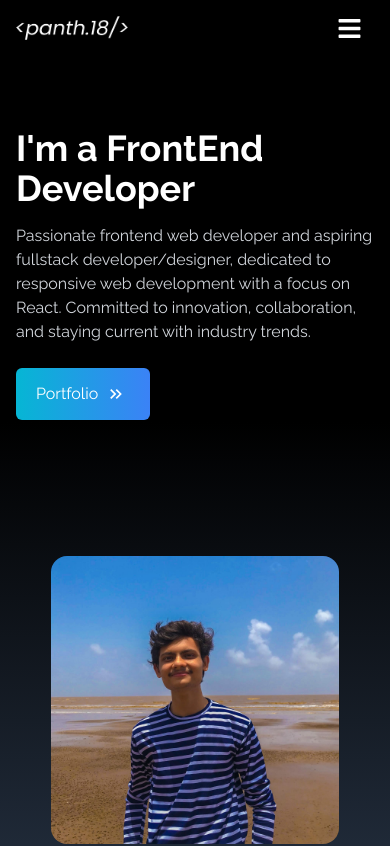
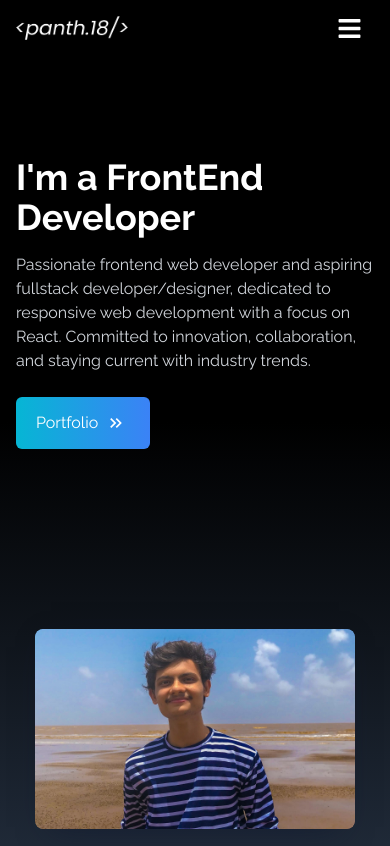
Before and after one commit to Panth1823/Panth_Portfolio, a React (Create React App) app: page / in a window 390 px wide. Shown: the top 846 px of the page. Built offline with nearby package versions, Linux system fonts and the light colour scheme.

Commit message:
3d image profile card added

```diff
--- /dev/null
+++ b/src/App.css
@@ -0,0 +1,99 @@
+body {
+  background: black;
+}
+
+.cover {
+  display: inline-block;
+  height: 500px;
+  width: 320px;
+  margin: 15px;
+  border-radius: 8px;
+}
+
+@media screen and (max-width: 900px) {
+  .container {
+    width: 100%;
+    position: relative;
+    transform: translate(0%, 0%);
+    top: 0;
+    left: 0;
+  }
+  .cover {
+    display: block;
+    height: 200px;
+    width: 320px;
+    margin: 15px auto;
+  }
+}
+
+.atvImg {
+  border-radius: 8px;
+  transform-style: preserve-3d;
+  -webkit-tap-highlight-color: rgba(#000, 0);
+}
+
+.atvImg img {
+  border-radius: 8px;
+  box-shadow: 0 2px 8px rgba(14, 21, 47, 0.25);
+}
+
+.atvImg-container {
+  position: relative;
+  width: 100%;
+  height: 100%;
+  border-radius: 8px;
+  transition: all 0.2s ease-out;
+}
+
+.atvImg-container.over .atvImg-shadow {
+  box-shadow: 0 45px 100px rgba(14, 21, 47, 0.4),
+    0 16px 40px rgba(14, 21, 47, 0.4);
+}
+
+.atvImg-layers {
+  position: relative;
+  width: 100%;
+  height: 100%;
+  border-radius: 8px;
+  overflow: hidden;
+  transform-style: preserve-3d;
+}
+
+.atvImg-rendered-layer {
+  position: absolute;
+  width: 100%;
+  height: 100%;
+  top: 0%;
+  left: 0%;
+  background-repeat: no-repeat;
+  background-position: center;
+  background-color: transparent;
+  background-size: cover;
+  transition: all 0.1s ease-out;
+  overflow: hidden;
+  border-radius: 8px;
+}
+
+.atvImg-shadow {
+  position: absolute;
+  top: 5%;
+  left: 5%;
+  width: 90%;
+  height: 90%;
+  transition: all 0.2s ease-out;
+  box-shadow: 0 8px 30px rgba(14, 21, 47, 0.6);
+}
+
+.atvImg-shine {
+  position: absolute;
+  top: 0;
+  left: 0;
+  right: 0;
+  bottom: 0;
+  border-radius: 8px;
+  background: linear-gradient(
+    135deg,
+    rgba(255, 255, 255, 0.25) 0%,
+    rgba(255, 255, 255, 0) 60%
+  );
+}
--- a/src/components/Home.jsx
+++ b/src/components/Home.jsx
@@ -1,8 +1,8 @@
 import React from "react";
 import { MdKeyboardDoubleArrowRight } from "react-icons/md";
 import { Link } from "react-scroll";
-import Profile from "../assets/panth1.jpeg";
-
+import Profile from "../assets/panth.jpeg";
+import Image from "./Image";
 const Home = () => {
   return (
     <div
@@ -23,7 +23,8 @@ const Home = () => {
           <div>
             <Link
               to="portfolio"
-              className=" group  text-white w-fit px-5 py-3 my-2 flex items-center rounded-md bg-gradient-to-r from-cyan-500 to-blue-500  cursor-pointer scroll-smooth duration-300 hover:scale-105 "
+              smooth={true}
+              className="group text-white w-fit px-5 py-3 my-2 flex items-center rounded-md bg-gradient-to-r from-cyan-500 to-blue-500 cursor-pointer duration-300 hover:scale-105"
             >
               Portfolio
               <span className=" group-hover:rotate-90 duration-300 ml-1">
@@ -33,12 +34,14 @@ const Home = () => {
           </div>
         </div>
         <div>
-          <img
-            loading="lazy"
-            src={Profile}
-            alt="Profile "
-            className=" rounded-2xl mx-auto w-72  md:full hover:scale-110 duration-300"
-          />
+          <div className="flex justify-end">
+            <Image
+              loading="lazy"
+              src={Profile}
+              alt="Profile"
+              className="rounded-2xl mx-auto w-72 md:full hover:scale-110 duration-300"
+            />
+          </div>
         </div>
       </div>
     </div>
--- /dev/null
+++ b/src/components/Image.jsx
@@ -0,0 +1,145 @@
+import React, { useEffect } from "react";
+import "../App.css";
+import Panth from "../assets/panth.jpeg";
+function App() {
+  const supportsTouch = "ontouchstart" in window || navigator.msMaxTouchPoints;
+  const bd = document.body;
+
+  useEffect(() => {
+    const imgs = document.querySelectorAll(".atvImg");
+
+    for (let l = 0; l < imgs.length; l++) {
+      const thisImg = imgs[l];
+      const layerElems = thisImg.querySelectorAll(".atvImg-layer");
+
+      if (layerElems.length <= 0) continue;
+
+      while (thisImg.firstChild) {
+        thisImg.removeChild(thisImg.firstChild);
+      }
+
+      const containerHTML = document.createElement("div");
+      const shineHTML = document.createElement("div");
+      const shadowHTML = document.createElement("div");
+      const layersHTML = document.createElement("div");
+      const layers = [];
+
+      thisImg.id = `atvImg__${l}`;
+      containerHTML.className = "atvImg-container";
+      shineHTML.className = "atvImg-shine";
+      shadowHTML.className = "atvImg-shadow";
+      layersHTML.className = "atvImg-layers";
+
+      for (let i = 0; i < layerElems.length; i++) {
+        const layer = document.createElement("div");
+        const imgSrc = layerElems[i].getAttribute("data-img");
+
+        layer.className = "atvImg-rendered-layer";
+        layer.setAttribute("data-layer", i);
+        layer.style.backgroundImage = `url(${imgSrc})`;
+        layersHTML.appendChild(layer);
+
+        layers.push(layer);
+      }
+
+      containerHTML.appendChild(shadowHTML);
+      containerHTML.appendChild(layersHTML);
+      containerHTML.appendChild(shineHTML);
+      thisImg.appendChild(containerHTML);
+
+      const w =
+        thisImg.clientWidth || thisImg.offsetWidth || thisImg.scrollWidth;
+      thisImg.style.transform = `perspective(${w * 3}px)`;
+
+      const moveEvent = supportsTouch ? "touchmove" : "mousemove";
+      const enterEvent = supportsTouch ? "touchstart" : "mouseenter";
+      const exitEvent = supportsTouch ? "touchend" : "mouseleave";
+
+      (function (_thisImg, _layers, _shine, _totalLayers) {
+        _thisImg.addEventListener(moveEvent, function (e) {
+          processMovement(
+            e,
+            supportsTouch,
+            _thisImg,
+            _layers,
+            _shine,
+            _totalLayers
+          );
+        });
+        _thisImg.addEventListener(enterEvent, function (e) {
+          processEnter(e, _thisImg);
+        });
+        _thisImg.addEventListener(exitEvent, function (e) {
+          processExit(e, _thisImg, _layers, _shine, _totalLayers);
+        });
+      })(thisImg, layers, shineHTML, layerElems.length);
+    }
+    // eslint-disable-next-line
+  }, [supportsTouch]);
+
+  function processMovement(e, touchEnabled, elem, layers, shine, totalLayers) {
+    const { scrollTop: bdst } = bd;
+    const { scrollLeft: bdsl } = bd;
+    const { pageX, pageY } = touchEnabled ? e.touches[0] : e;
+    const { left, top } = elem.getBoundingClientRect();
+    const w = elem.clientWidth || elem.offsetWidth || elem.scrollWidth;
+    const h = elem.clientHeight || elem.offsetHeight || elem.scrollHeight;
+    const wMultiple = 320 / w;
+    const offsetX = 0.52 - (pageX - left - bdsl) / w;
+    const offsetY = 0.52 - (pageY - top - bdst) / h;
+    const dy = pageY - top - bdst - h / 2;
+    const dx = pageX - left - bdsl - w / 2;
+    const yRotate = (offsetX - dx) * (0.07 * wMultiple);
+    const xRotate = (dy - offsetY) * (0.1 * wMultiple);
+    let imgCSS = `rotateX(${xRotate}deg) rotateY(${yRotate}deg)`;
+    const arad = Math.atan2(dy, dx);
+    let angle = (arad * 180) / Math.PI - 90;
+
+    if (angle < 0) angle += 360;
+
+    if (elem.firstChild.classList.contains("over")) {
+      imgCSS += " scale3d(1.07,1.07,1.07)";
+    }
+    elem.firstChild.style.transform = imgCSS;
+
+    shine.style.background = `linear-gradient(${angle}deg, rgba(255,255,255,${
+      ((pageY - top - bdst) / h) * 0.4
+    }) 0%,rgba(255,255,255,0) 80%)`;
+    shine.style.transform = `translateX(${
+      offsetX * totalLayers - 0.1
+    }px) translateY(${offsetY * totalLayers - 0.1}px)`;
+
+    let revNum = totalLayers;
+    for (let ly = 0; ly < totalLayers; ly++) {
+      layers[ly].style.transform = `translateX(${
+        offsetX * revNum * ((ly * 2.5) / wMultiple)
+      }px) translateY(${offsetY * totalLayers * ((ly * 2.5) / wMultiple)}px)`;
+      revNum--;
+    }
+  }
+
+  function processEnter(e, elem) {
+    elem.firstChild.classList.add("over");
+  }
+
+  function processExit(e, elem, layers, shine) {
+    const container = elem.firstChild;
+    container.classList.remove("over");
+    container.style.transform = "";
+    shine.style.cssText = "";
+    for (let ly = 0; ly < layers.length; ly++) {
+      layers[ly].style.transform = "";
+    }
+  }
+
+  return (
+    <div className="container">
+      <div className="cover atvImg">
+        <div className="atvImg-layer" data-img={Panth}></div>
+        <div className="atvImg-layer" data-img={Panth}></div>
+      </div>
+    </div>
+  );
+}
+
+export default App;
--- a/src/index.js
+++ b/src/index.js
@@ -2,10 +2,12 @@ import React from "react";
 import ReactDOM from "react-dom/client";
 import "./index.css";
 import App from "./App";
+// import Image from './components/Image'
 
 const root = ReactDOM.createRoot(document.getElementById("root"));
 root.render(
   <React.StrictMode>
     <App />
+    {/* <Image/> */}
   </React.StrictMode>
 );
```
Also changed, not shown: src/assets/panth.jpeg (renamed from src/assets/panth1.jpeg).
